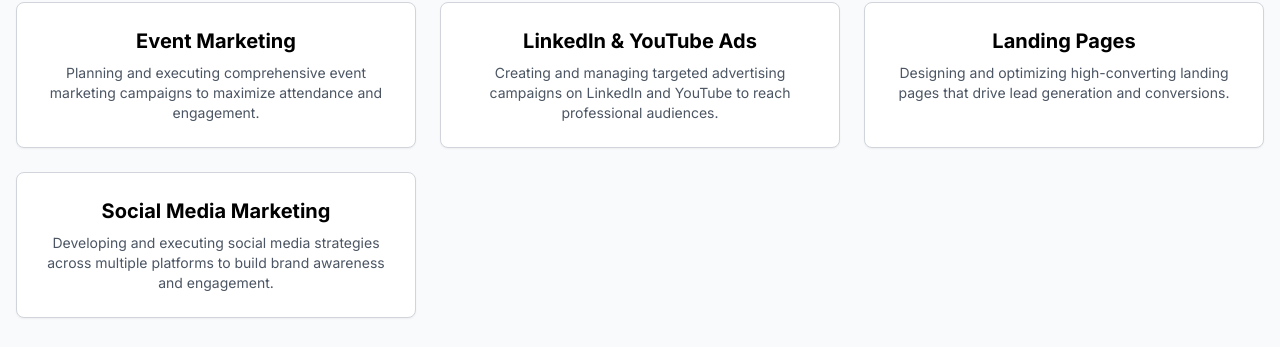
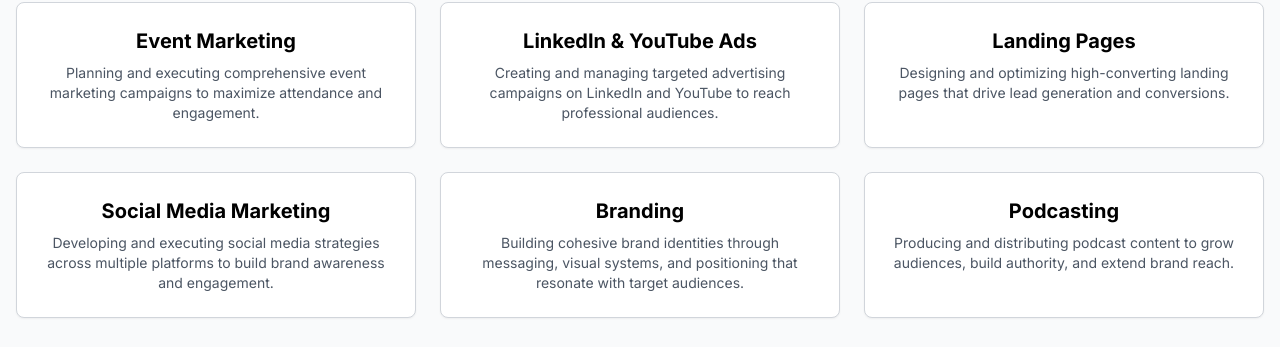
Before and after one commit to nococnicole/dfdfdfd, a website: page index.html in a window 1280 px wide. Shown: the part 1741-2088 px from the top of the page. Drawn offline with nearby package versions, Linux system fonts and the light colour scheme; a web font is replaced by a local one.

Commit message:
Updated index.html

```diff
--- a/index.html
+++ b/index.html
@@ -153,6 +153,18 @@
                         <h3 class="text-xl font-bold font-heading text-black">Social Media Marketing</h3>
                         <p class="text-sm text-gray-600 text-center">
                             Developing and executing social media strategies across multiple platforms to build brand awareness and engagement.
+                        </p>
+                    </div>
+                    <div class="flex flex-col items-center space-y-2 rounded-lg border border-gray-300 bg-white p-6 shadow-sm">
+                        <h3 class="text-xl font-bold font-heading text-black">Branding</h3>
+                        <p class="text-sm text-gray-600 text-center">
+                            Building cohesive brand identities through messaging, visual systems, and positioning that resonate with target audiences.
+                        </p>
+                    </div>
+                    <div class="flex flex-col items-center space-y-2 rounded-lg border border-gray-300 bg-white p-6 shadow-sm">
+                        <h3 class="text-xl font-bold font-heading text-black">Podcasting</h3>
+                        <p class="text-sm text-gray-600 text-center">
+                            Producing and distributing podcast content to grow audiences, build authority, and extend brand reach.
                         </p>
                     </div>
                 </div>
```
